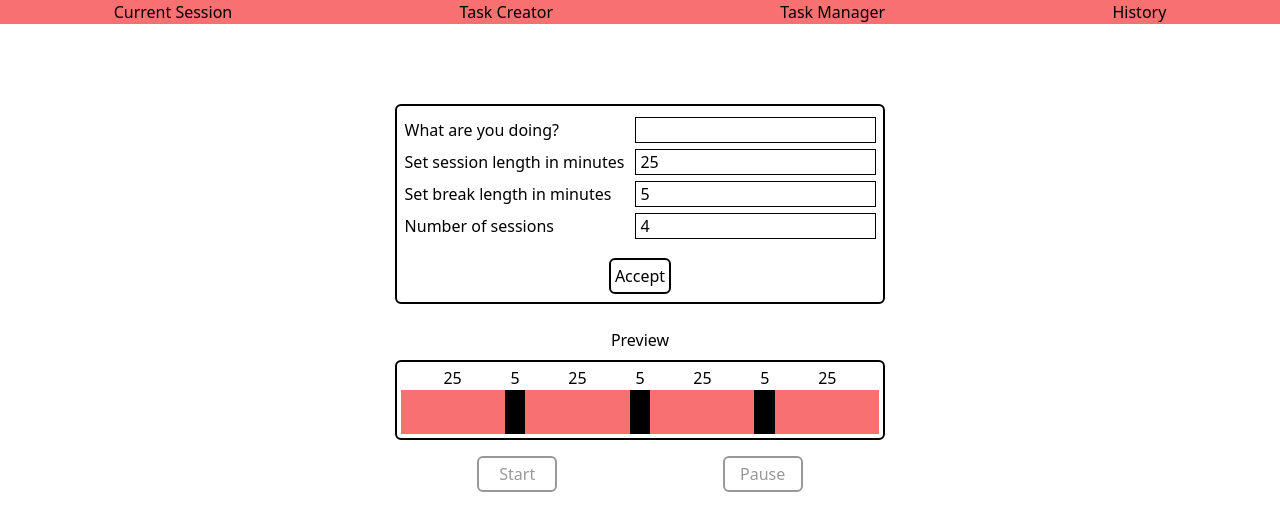
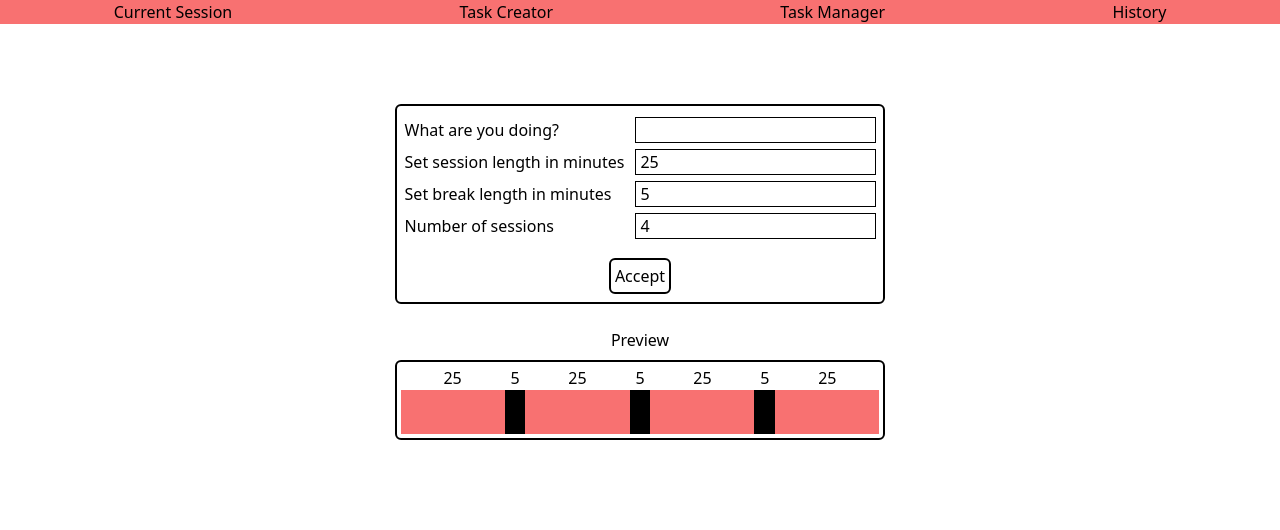
Before and after one commit to jprymak/pomodoro-deluxe, a React (Create React App) app: page /task-creator in a window 1280 px wide. Shown: the top 530 px of the page. Built offline with nearby package versions, Linux system fonts and the light colour scheme.

Commit message:
feat: remove buttons from preview

```diff
--- a/src/components/TaskPreview.js
+++ b/src/components/TaskPreview.js
@@ -32,20 +32,6 @@ function TaskPreview({ formValue }) {
           );
         })}
       </div>
-      <div className="flex justify-around">
-        <button
-          className="p-1 self-center border-solid border-2 border-black rounded-md mt-4 w-20 opacity-40"
-          disabled
-        >
-          Start
-        </button>
-        <button
-          className="p-1 self-center border-solid border-2 border-black rounded-md mt-4 w-20 opacity-40"
-          disabled
-        >
-          Pause
-        </button>
-      </div>
     </div>
   );
 }
```
